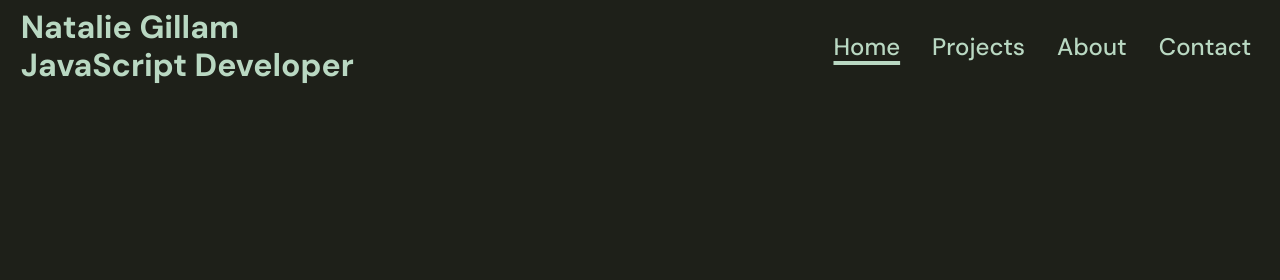
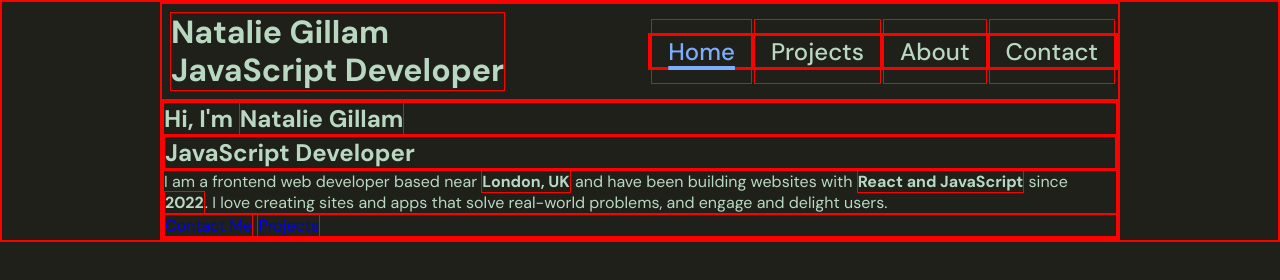
Before and after one commit to Nadia982/portfolio-2024-01-12, a plain HTML site: page index.html in a window 1280 px wide. Drawn offline with nearby package versions, Linux system fonts and the light colour scheme.

Commit message:
added html for hero section. Corrected an error with the navbar unordered list.

```diff
--- a/css/style.css
+++ b/css/style.css
@@ -1,14 +1,14 @@
 @import url('https://fonts.googleapis.com/css2?family=DM+Sans:opsz,wght@9..40,400;9..40,500;9..40,700&display=swap');
 
 *{
+padding: 0;
 margin: 0;
-padding: 0;
 box-sizing: border-box;
 text-decoration: none;
 border: none;
 scroll-behavior: smooth;
 font-family: 'DM Sans', sans-serif;
-/* border: 1px solid red; */
+border: 1px solid red;
 }
 
 :root {
@@ -27,12 +27,17 @@ body {
     color: var(--text-color);
 }
 
+.container{
+    width: 100%;
+    max-width: 960px;
+    margin: 0 auto;
+}
+
 .header {
-    position: fixed;
+    position: sticky;
     top: 0;
     left: 0;
     width: 100%;
-    padding: 0 1vw;
     background-color: transparent;
     display: flex;
     justify-content: space-between;
@@ -44,6 +49,10 @@ body {
     display: flex;
 }
 
+ul{
+    list-style-type: none;
+}
+
 .navbar a {
     height: 100%;
     padding: 1rem;
@@ -53,11 +62,9 @@ body {
     transition: 0.3s;
 }
 
-.navbar a:hover{
+.navbar a:hover,
+.navbar a.active{
     color: var(--main-color);
-}
-
-.navbar a.active{
     text-decoration: underline;
     text-decoration-thickness: 4px;
     text-underline-offset: 6px;
@@ -77,3 +84,9 @@ body {
     cursor: pointer;
     display: none;
 }
+
+
+.bold{
+    font-weight: 700;
+    font-style: normal;
+}
--- a/index.html
+++ b/index.html
@@ -5,32 +5,53 @@
     <meta http-equiv="X-UA-Compatible" content="IE=edge" />
     <meta name="viewport" content="width=device-width, initial-scale=1.0" />
     <title>Natalie Gillam - JavaScript Developer</title>
-    <link rel="stylesheet" href="css/style.css">
+    <link rel="stylesheet" href="css/style.css" />
     <!-- Box Icons -->
-    <link href='https://unpkg.com/boxicons@2.1.4/css/boxicons.min.css' rel='stylesheet'>
+    <link
+      href="https://unpkg.com/boxicons@2.1.4/css/boxicons.min.css"
+      rel="stylesheet"
+    />
   </head>
   <body>
+    <div class="container">
       <header class="header">
-      <a href="#" class="logo">Natalie Gillam<br>JavaScript Developer</a>
+        <a href="#" class="logo">Natalie Gillam<br />JavaScript Developer</a>
         <div class="bx bx-menu" id="menu-icon"></div>
         <nav>
-
-        <li class="navbar">
-          <ul>
+          <ul class="navbar">
+            <li>
               <a href="#home" class="active">Home</a>
+            </li>
+            <li>
+              <a href="#projects">Projects</a>
+            </li>
+            <li>
+              <a href="#about">About</a>
+            </li>
+            <li>
+              <a href="#contact">Contact</a>
+            </li>
           </ul>
-          <ul>
-            <a href="#projects">Projects</a>
-          </ul>
-          <ul>
-            <a href="#about">About</a>
-          </ul>
-          <ul>
-            <a href="#contact">Contact</a>
-          </ul>
-        </li>
         </nav>
       </header>
+
+      <section class="home" id="home">
+        <div class="home-content">
+          <h1>Hi, I'm <span>Natalie Gillam</span></h1>
+          <div class="text-animate">
+            <h2>JavaScript Developer</h2>
+          </div>
+
+          <p>
+            I am a frontend web developer based near <em class="bold">London, UK</em> and have been building websites with <em class="bold">React and JavaScript</em> since <em class="bold">2022</em>. I love creating sites and apps that solve real-world problems, and engage and delight users.
+          </p>
+          <div class="btn-box">
+            <a href="#" class="btn">Contact Me</a>
+            <a href="#projects" class="btn">Projects</a>
+          </div>
+        </div>
+      </section>
+    </div>
     <script src="js/script.js"></script>
   </body>
 </html>
```
Lines whose indentation alone changed are shown as unchanged.
